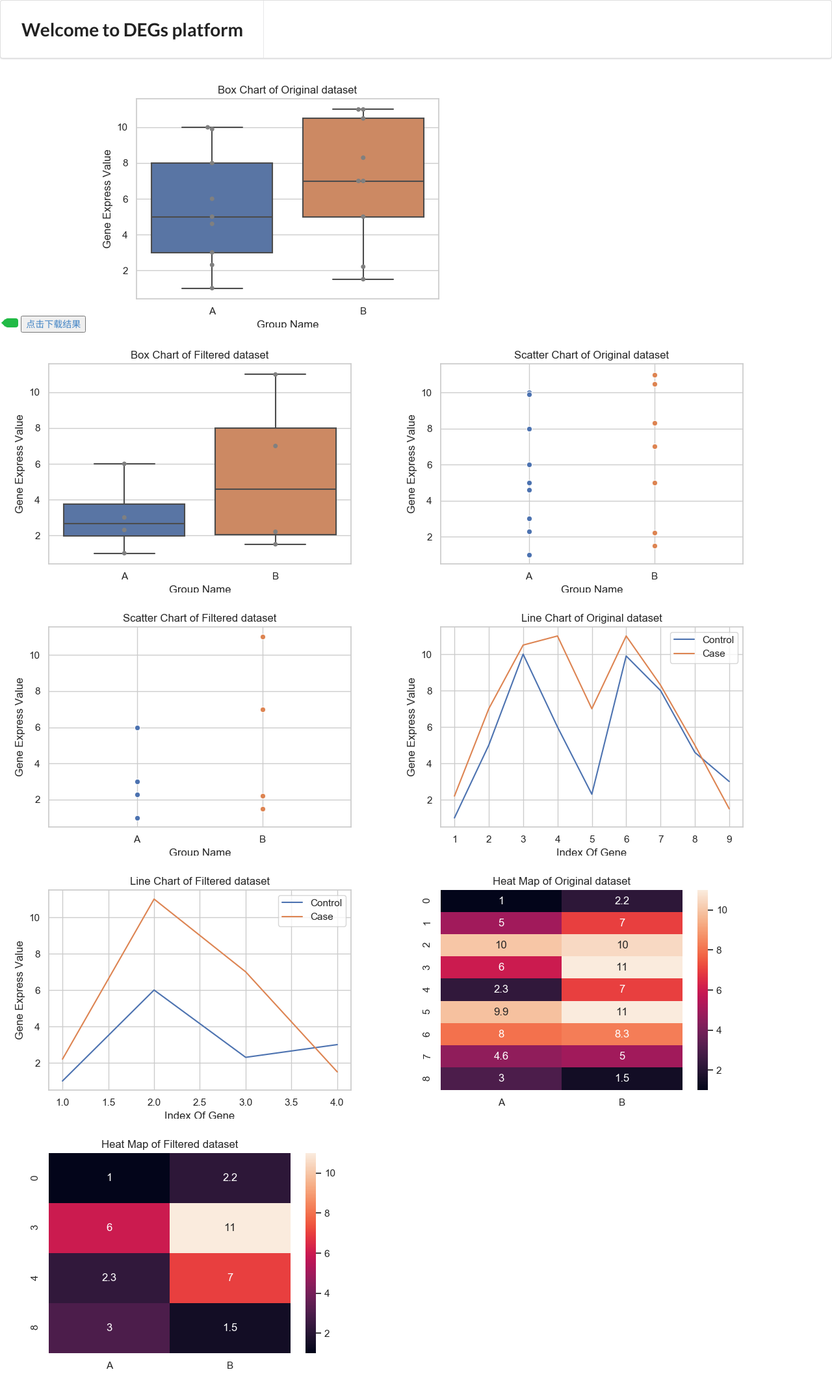
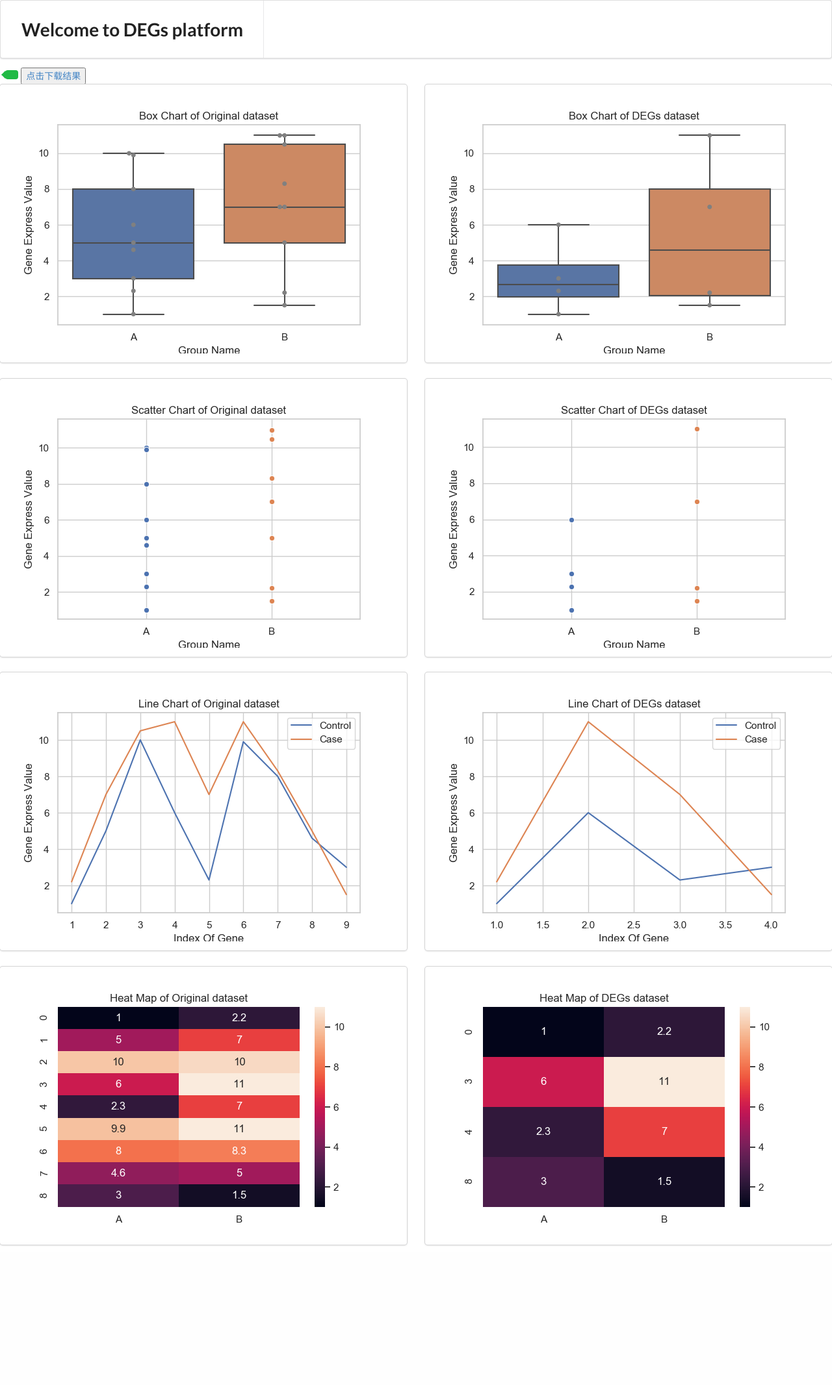
Before and after one commit to Horeat/DEG_analyze, a Django app: page /cal_degs in a window 1280 px wide. Shown: the whole page at 65% size. After the commit the page ends 1918 px from the top, so only its background shows below. Run offline with Django 3.2, Linux system fonts and the light colour scheme.

Commit message:
show pictures beautifully

```diff
--- a/DEGsPlatform/view.py
+++ b/DEGsPlatform/view.py
@@ -56,8 +56,10 @@ def check_column(request):
 def draw_pictures(data_file,filtered_data_file):
     data_in = data_file
     filtered_data_in = filtered_data_file
+    remaining_data_in = data_in[~data_in[data_in.columns.values.tolist()[0]].isin(filtered_data_in.loc[:,data_in.columns.values.tolist()[0]])]
     gene_data = data_in.loc[:,[control_in,case_in]]
     filtered_gene_data = filtered_data_in.loc[:,[control_in,case_in]]
+    remaining_gene_data = remaining_data_in.loc[:,[control_in,case_in]]
 
     sns.set(style="whitegrid", context="notebook")
 
@@ -70,12 +72,20 @@ def draw_pictures(data_file,filtered_data_file):
     plt.savefig('./static/images/box1.png')
 
     plt.figure(figsize=(6,4))
-    plt.title('Box Chart of Filtered dataset')
+    plt.title('Box Chart of DEGs dataset')
     plt.ylabel('Gene Express Value')
     plt.xlabel('Group Name')
     sns.boxplot(data = filtered_gene_data)
     sns.swarmplot(data = filtered_gene_data,color = 'grey')
     plt.savefig('./static/images/box2.png')
+
+    plt.figure(figsize=(6,4))
+    plt.title('Box Chart of Filtered dataset')
+    plt.ylabel('Gene Express Value')
+    plt.xlabel('Group Name')
+    sns.boxplot(data = remaining_gene_data)
+    sns.swarmplot(data = remaining_gene_data,color = 'grey')
+    plt.savefig('./static/images/box3.png')
 
 
     plt.figure(figsize=(6,4))   #散点图
@@ -89,7 +99,7 @@ def draw_pictures(data_file,filtered_data_file):
     plt.savefig('./static/images/scatter1.png')
 
     plt.figure(figsize=(6,4))
-    plt.title('Scatter Chart of Filtered dataset')
+    plt.title('Scatter Chart of DEGs dataset')
     plt.ylabel('Gene Express Value')
     plt.xlabel('Group Name')
     sns.scatterplot(x=[0 for i in range(filtered_gene_data.shape[0])] , y=list(filtered_gene_data.loc[:,control_in]))
@@ -97,6 +107,16 @@ def draw_pictures(data_file,filtered_data_file):
     plt.xlim(-0.7,1.7)
     plt.xticks([0,1], [control_in,case_in])
     plt.savefig('./static/images/scatter2.png')
+
+    plt.figure(figsize=(6,4))
+    plt.title('Scatter Chart of Filtered dataset')
+    plt.ylabel('Gene Express Value')
+    plt.xlabel('Group Name')
+    sns.scatterplot(x=[0 for i in range(remaining_gene_data.shape[0])] , y=list(remaining_gene_data.loc[:,control_in]))
+    sns.scatterplot(x=[1 for i in range(remaining_gene_data.shape[0])] , y=list(remaining_gene_data.loc[:,case_in]))
+    plt.xlim(-0.7,1.7)
+    plt.xticks([0,1], [control_in,case_in])
+    plt.savefig('./static/images/scatter3.png')
 
 
     plt.figure(figsize=(6,4))   #折线图
@@ -108,12 +128,20 @@ def draw_pictures(data_file,filtered_data_file):
     plt.savefig('./static/images/line1.png')
 
     plt.figure(figsize=(6,4))
-    plt.title('Line Chart of Filtered dataset')
+    plt.title('Line Chart of DEGs dataset')
     plt.ylabel('Gene Express Value')
     plt.xlabel('Index Of Gene')
     sns.lineplot(x=[i+1 for i in range(filtered_gene_data.shape[0])] , y=list(filtered_gene_data.loc[:,control_in]) , label = 'Control')
     sns.lineplot(x=[i+1 for i in range(filtered_gene_data.shape[0])] , y=list(filtered_gene_data.loc[:,case_in]) , label = 'Case')
     plt.savefig('./static/images/line2.png')
+
+    plt.figure(figsize=(6,4))
+    plt.title('Line Chart of Filtered dataset')
+    plt.ylabel('Gene Express Value')
+    plt.xlabel('Index Of Gene')
+    sns.lineplot(x=[i+1 for i in range(remaining_gene_data.shape[0])] , y=list(remaining_gene_data.loc[:,control_in]) , label = 'Control')
+    sns.lineplot(x=[i+1 for i in range(remaining_gene_data.shape[0])] , y=list(remaining_gene_data.loc[:,case_in]) , label = 'Case')
+    plt.savefig('./static/images/line3.png')
 
 
     plt.figure(figsize=(6,4))   #热图
@@ -124,11 +152,18 @@ def draw_pictures(data_file,filtered_data_file):
     plt.savefig('./static/images/heat1.png')
 
     plt.figure(figsize=(6,4))
-    plt.title('Heat Map of Filtered dataset')
+    plt.title('Heat Map of DEGs dataset')
     plt.ylabel('Gene Express Value')
     plt.xlabel('Index Of Gene')
     sns.heatmap(filtered_gene_data,annot=True)
     plt.savefig('./static/images/heat2.png')
+
+    plt.figure(figsize=(6,4))
+    plt.title('Heat Map of Filtered dataset')
+    plt.ylabel('Gene Express Value')
+    plt.xlabel('Index Of Gene')
+    sns.heatmap(remaining_gene_data,annot=True)
+    plt.savefig('./static/images/heat3.png')
 
 
 def cal_degs(request):
--- a/templates/outcomePage.html
+++ b/templates/outcomePage.html
@@ -26,14 +26,133 @@
 		<button class="btn bg-danger">点击下载结果</button>
 	</a>
 
+    <div class="ui two cards">
+        <div class="ui card">
+            <div class="content">
+                <div class="ui placeholder">
+                    <div class="rectangular image">
                         <img src="/static/images/box1.png">
+                    </div>
+                </div>
+            </div>
+        </div>
+        <div class="ui card">
+            <div class="content">
+                <div class="ui placeholder">
+                    <div class="rectangular image">
                         <img src="/static/images/box2.png">
+                    </div>
+                </div>
+            </div>
+        </div>
+        <!--
+        <div class="ui card">
+            <div class="content">
+                <div class="ui placeholder">
+                    <div class="rectangular image">
+                        <img src="/static/images/box3.png">
+                    </div>
+                </div>
+            </div>
+        </div>
+        -->
+    </div>
+
+    <div class="ui two cards">
+        <div class="ui card">
+            <div class="content">
+                <div class="ui placeholder">
+                    <div class="rectangular image">
                         <img src="/static/images/scatter1.png">
+                    </div>
+                </div>
+            </div>
+        </div>
+        <div class="ui card">
+            <div class="content">
+                <div class="ui placeholder">
+                    <div class="rectangular image">
                         <img src="/static/images/scatter2.png">
+                    </div>
+                </div>
+            </div>
+        </div>
+        <!--
+        <div class="ui card">
+            <div class="content">
+                <div class="ui placeholder">
+                    <div class="rectangular image">
+                        <img src="/static/images/scatter3.png">
+                    </div>
+                </div>
+            </div>
+        </div>
+        -->
+    </div>
+
+    <div class="ui two cards">
+        <div class="ui card">
+            <div class="content">
+                <div class="ui placeholder">
+                    <div class="rectangular image">
                         <img src="/static/images/line1.png">
+                    </div>
+                </div>
+            </div>
+        </div>
+        <div class="ui card">
+            <div class="content">
+                <div class="ui placeholder">
+                    <div class="rectangular image">
                         <img src="/static/images/line2.png">
+                    </div>
+                </div>
+            </div>
+        </div>
+        <!--
+        <div class="ui card">
+            <div class="content">
+                <div class="ui placeholder">
+                    <div class="rectangular image">
+                        <img src="/static/images/line3.png">
+                    </div>
+                </div>
+            </div>
+        </div>
+        -->
+    </div>
+
+    <div class="ui two cards">
+        <div class="ui card">
+            <div class="content">
+                <div class="ui placeholder">
+                    <div class="rectangular image">
                         <img src="/static/images/heat1.png">
+                    </div>
+                </div>
+            </div>
+        </div>
+        <div class="ui card">
+            <div class="content">
+                <div class="ui placeholder">
+                    <div class="rectangular image">
                         <img src="/static/images/heat2.png">
+                    </div>
+                </div>
+            </div>
+        </div>
+        <!--
+        <div class="ui card">
+            <div class="content">
+                <div class="ui placeholder">
+                    <div class="rectangular image">
+                        <img src="/static/images/heat3.png">
+                    </div>
+                </div>
+            </div>
+        </div>
+        -->
+    </div>
 
 </body>
 </html>
```
Also changed, not shown: static/images/box.png (deleted), static/images/box2.png, static/images/box3.png (added), static/images/heat.png (deleted), static/images/heat2.png, static/images/heat3.png (added), static/images/line.png (deleted), static/images/line2.png, static/images/line3.png (added), static/images/scatter.png (deleted), static/images/scatter2.png, static/images/scatter3.png (added). Lines whose indentation alone changed are shown as unchanged.
